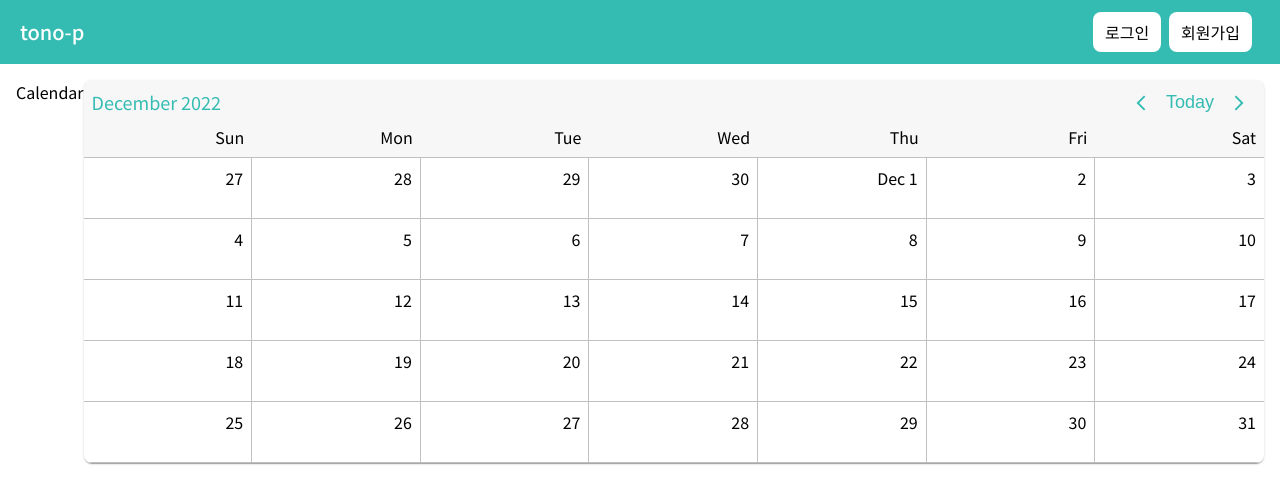
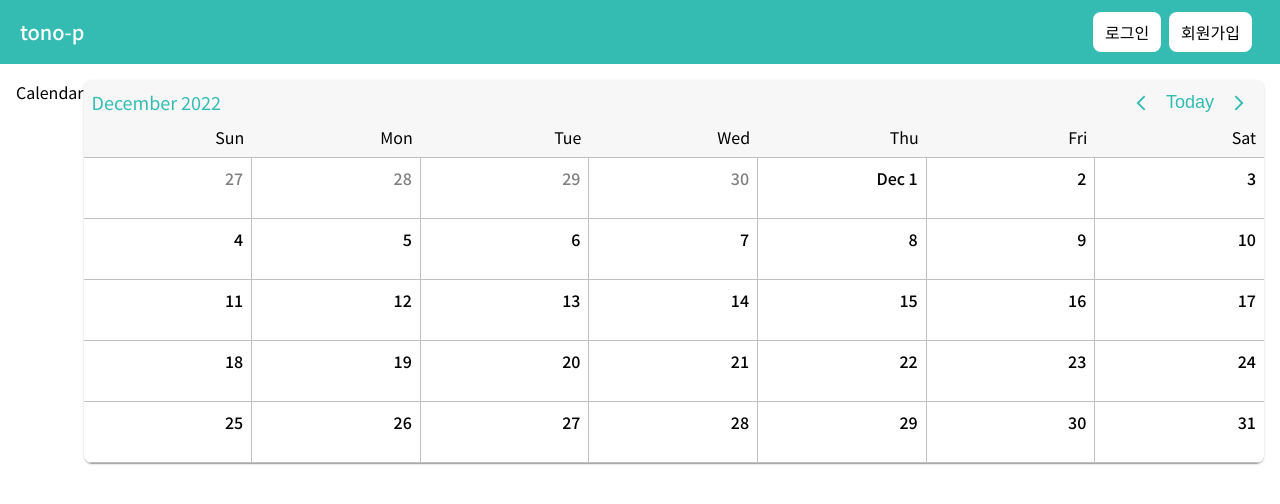
Before and after one commit to jmeno1011/tono-p, a Next.js app: page /calendar in a window 1280 px wide. Shown: the top 504 px of the page. Built offline with nearby package versions, Linux system fonts and the light colour scheme.

Commit message:
add divide-current-month's-day-color

```diff
--- a/src/componets/calendar/CalendarBody.jsx
+++ b/src/componets/calendar/CalendarBody.jsx
@@ -1,6 +1,8 @@
 import dayjs from 'dayjs'
 import React, { useEffect, useState } from 'react'
+import isBetween from 'dayjs/plugin/isBetween'
 import styled from 'styled-components'
+dayjs.extend(isBetween)
 
 const CalendarBodyBlock = styled.div`
     /* padding: 8px 16px; */
@@ -12,16 +14,19 @@ const CalendarRow = styled.div`
     display: grid;
     grid-template-columns: repeat(7, 1fr);
     border-bottom: 1px solid silver;
-    >div{
-        display: flex;
-        justify-content: end;
-        padding: 8px;
-        height: 60px;
-        border-right: 1px solid silver;
-    }
+
     >div:last-child{
         border: none;
     }
+`
+const Cell = styled.div`
+    display: flex;
+    justify-content: end;
+    padding: 8px;
+    height: 60px;
+    border-right: 1px solid silver;
+    color: ${(props) => (props.color)};
+    font-weight: 500;
 `
 
 const CalendarBody = ({ currnetDay }) => {
@@ -31,7 +36,6 @@ const CalendarBody = ({ currnetDay }) => {
     const weekStartDate = dayjs(monthStartDate).startOf('week')
     const weekEndDate = dayjs(monthEndDate).endOf('week')
 
-    console.log(dayjs(currnetDay).daysInMonth());
     const getAllDate = (mStart, mEnd, wStart, wEnd) => {
         let prevMonth = []
         let curnMonth = []
@@ -39,7 +43,7 @@ const CalendarBody = ({ currnetDay }) => {
         // 달력 첫째날 비교
         if (wStart.isSame(mStart, "day")) {
             prevMonth = [];
-            console.log("달의 첫째날 같음");
+            // console.log("달의 첫째날 같음");
         } else {
             // 달력 첫째날이 현재 달과 다를경우
             // 이전달 일(day) 배열
@@ -50,7 +54,6 @@ const CalendarBody = ({ currnetDay }) => {
                 copyPrev = copyPrev.add(1, "day")
                 prevMonth.push(copyPrev.format("YYYY-MM-DD"))
             }
-            console.log("prevMonth", prevMonth);
         }
         // 현재달 일(day) 배열
         let copyCurn = mStart;
@@ -60,10 +63,11 @@ const CalendarBody = ({ currnetDay }) => {
             copyCurn = copyCurn.add(1, "day");
             curnMonth.push(copyCurn.format("YYYY-MM-DD"))
         }
-        console.log("curnMonth", curnMonth);
+
+        // 다음달 일(day) 배열
         if (mEnd.isSame(wEnd, "day")) {
             nextMonth = [];
-            console.log("달의 마지막 같음");
+            // console.log("달의 마지막 같음");
         } else {
             const next = wEnd.diff(mEnd, "day");
             // nextMonth.push(wEnd)
@@ -72,7 +76,6 @@ const CalendarBody = ({ currnetDay }) => {
                 copyNext = copyNext.add(1, "day");
                 nextMonth.push(copyNext.format("YYYY-MM-DD"))
             }
-            console.log(nextMonth);
         }
         setCalendars(calendars => calendars.concat(prevMonth, curnMonth, nextMonth))
     }
@@ -93,7 +96,12 @@ const CalendarBody = ({ currnetDay }) => {
                         {
                             calendars.slice(7 * index, 7 * (index + 1))
                                 .map(date => (
-                                    <div key={date} >{dayjs(date).format("D") === "1" ? dayjs(date).format("MMM D") : dayjs(date).format("D")}</div>
+                                    <Cell
+                                        key={date}
+                                        color={dayjs(date).isBetween(monthStartDate.subtract(1, "day"), monthEndDate) ? "black" : "gray"}
+                                    >
+                                        {dayjs(date).format("D") === "1" ? dayjs(date).format("MMM D") : dayjs(date).format("D")}
+                                    </Cell>
                                 ))
                         }
                     </CalendarRow>
```
